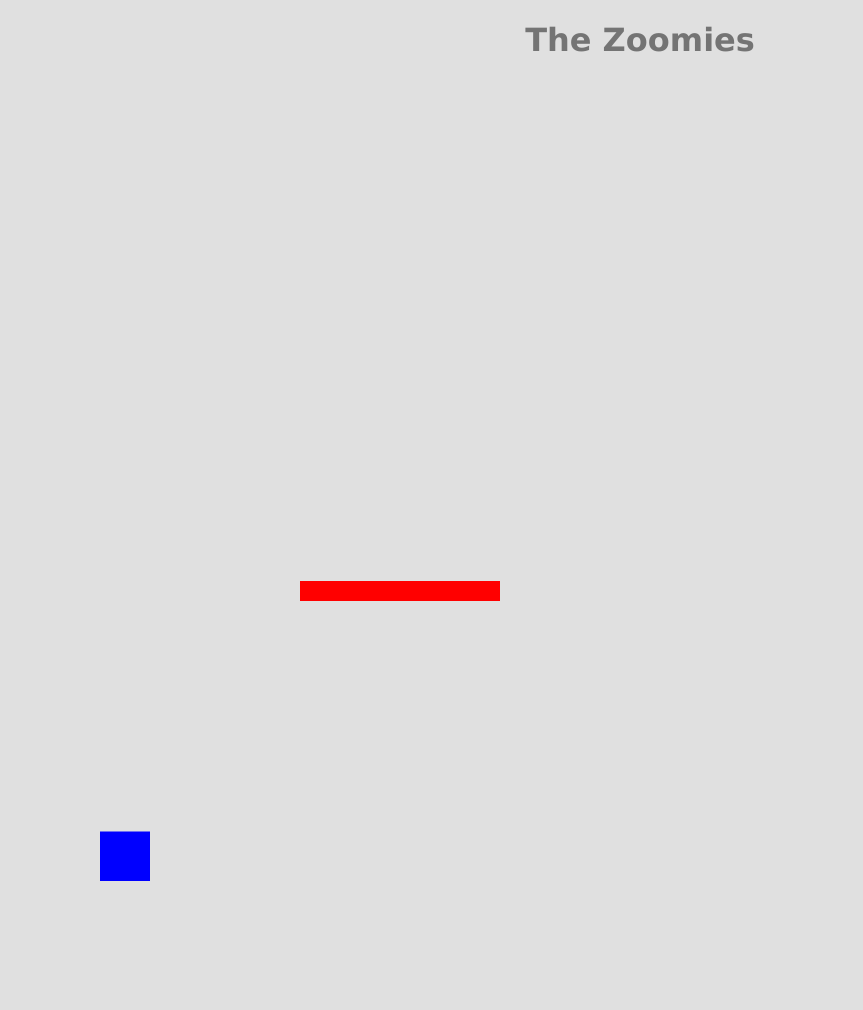
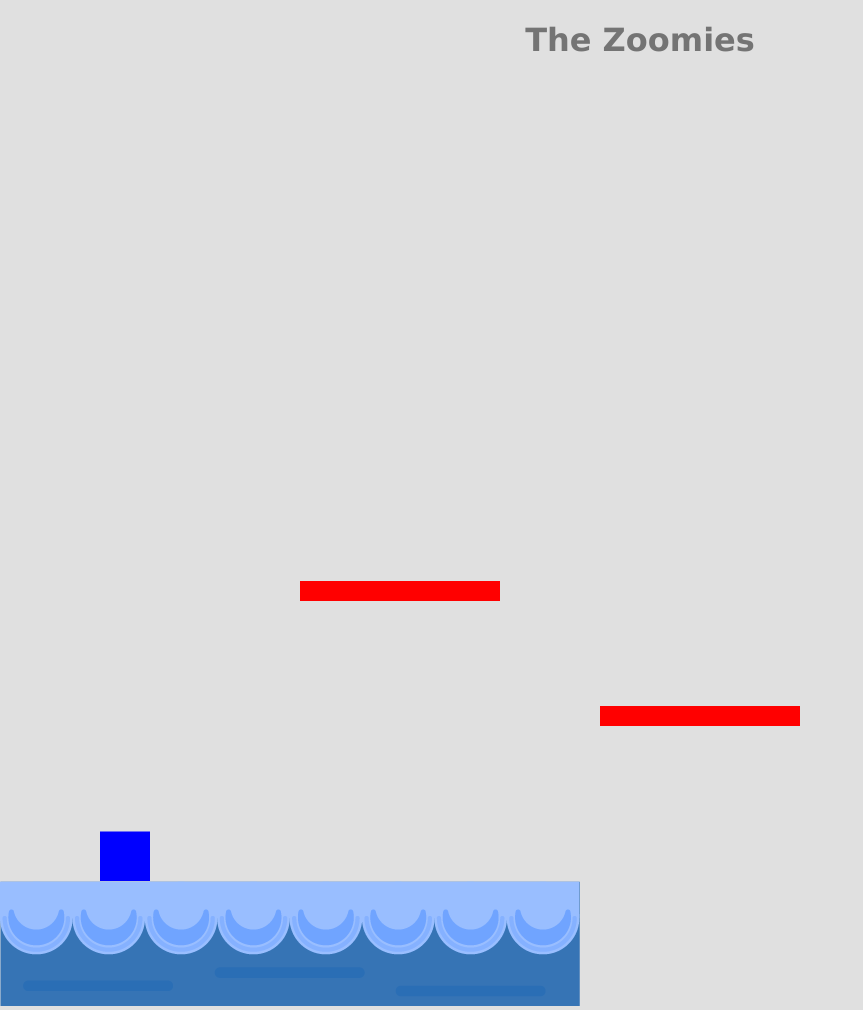
Before and after one commit to hannahyvonne16/Milestone-Project, a website: page index.html in a window 1280 px wide. Shown: the whole page, without its empty margins (0-863 px from the left). Before the commit the page ends 881 px from the top, so only its background shows below. Drawn offline with Linux system fonts and the light colour scheme.

Commit message:
platforms?

```diff
--- a/app.js
+++ b/app.js
@@ -1,4 +1,6 @@
 //https://www.youtube.com/watch?v=4q2vvZn5aoo&t=278s
+
+//imports
 
 //canvas
 const canvas = document.querySelector('canvas')
@@ -10,6 +12,17 @@ canvas.height = document.body.clientHeight
 
 //gravity
 const gravity = 0.5
+
+//new image
+function newImage(url){
+    let image = document.createElement('img')
+    image.src = url
+    document.body.append(image)
+    return image
+}
+
+const platf0rm = newImage('assets/platform.png')
+console.log('bitch')
 
 //character
 class Player {
@@ -47,10 +60,10 @@ class Player {
 }
 //platform
 class Platform {
-    constructor() {
+    constructor({ x, y }) {
         this.position = {
-            x: 300,
-            y: 500,
+            x: x,
+            y: y,
         }
 
         this.width = 200
@@ -65,7 +78,7 @@ class Platform {
 
 //consts
 const player = new Player()
-const platform = new Platform()
+const platforms = [new Platform({x:300, y:500}), new Platform({x:600, y:625})]
 
 const keys = {
     right: {
@@ -79,12 +92,17 @@ const keys = {
 //    }
 }
 
+//how far we go
+let scrollOffset = 0
+
 //movement function
 function movement() {
     requestAnimationFrame(movement)
     context.clearRect(0, 0, canvas.width, canvas.height)
     player.fall()
+    platforms.forEach((platform) => {
         platform.draw()
+    })
 
 //left right movement
     if (keys.right.pressed && player.position.x < 500) {
@@ -100,15 +118,24 @@ function movement() {
         player.velocity.x = 0
 
         if (keys.right.pressed) {
+            scrollOffset += 5
+            platforms.forEach((platform) => {
                 platform.position.x -= 5
+            })
         }
         else if (keys.left.pressed) {
+            scrollOffset -= 5
+            platforms.forEach((platform) => {
                 platform.position.x += 5
+            })
         }
     }
+
+//    console.log(scrollOffset)
 //remove double jump?
 
 //platform landing
+    platforms.forEach((platform) => {
         if (player.position.y + player.height <=
             platform.position.y &&
             player.position.y + player.height + player.velocity.y >=
@@ -118,8 +145,10 @@ function movement() {
             player.position.x <=
             platform.position.x + platform.width) {
             player.velocity.y = 0
-
-        console.log('fall')
+        }
+    })
+    if (scrollOffset > 2000) {
+        console.log('you win')
     }
 }
 movement()
--- a/index.html
+++ b/index.html
@@ -10,7 +10,7 @@
         <h1>The Zoomies</h1>
     </div>
     <canvas></canvas>
-    <script type="text/javascript" src="app.js"></script>
+    <script type="module" src="app.js"></script>
 
 </body>
 
```
Also changed, not shown: assets/background.png (added), assets/hills.png (added), assets/platform.png (added), assets/platformSmallTall.png (added). Lines whose indentation alone changed are shown as unchanged.
